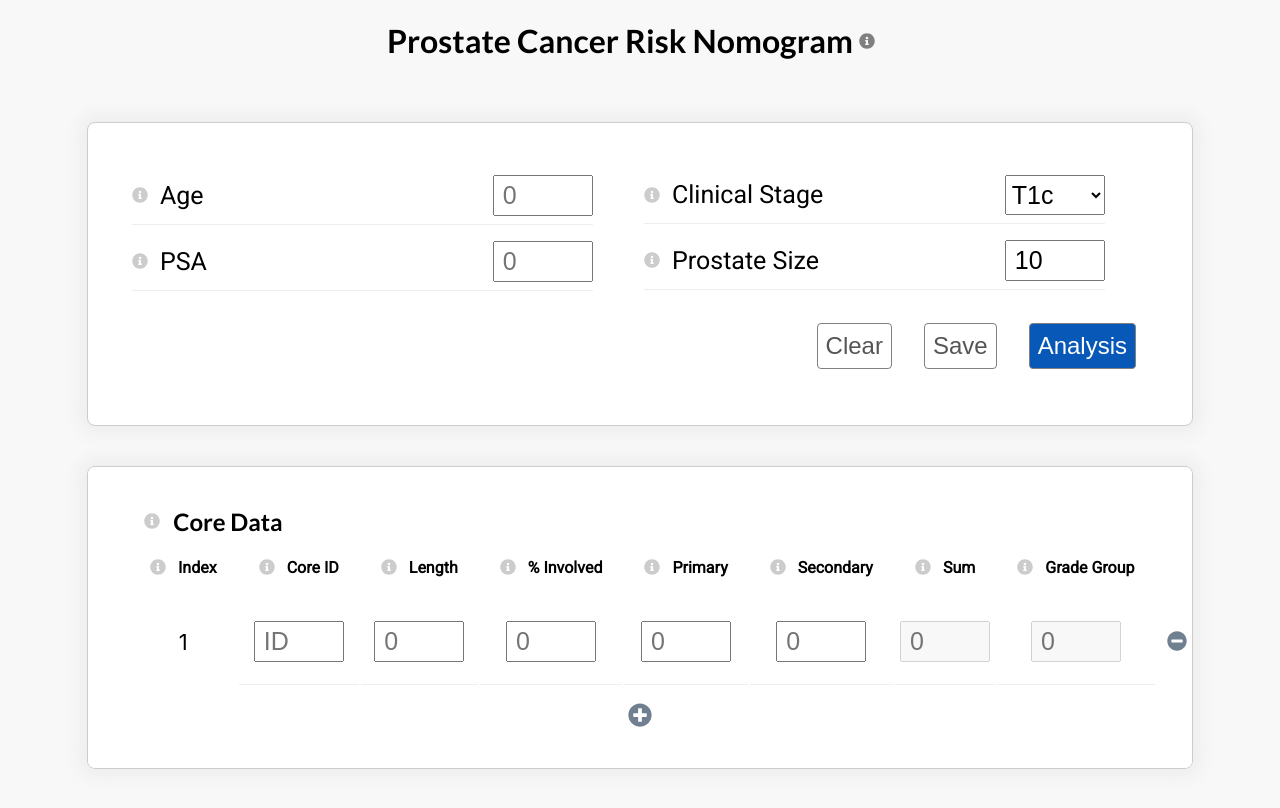
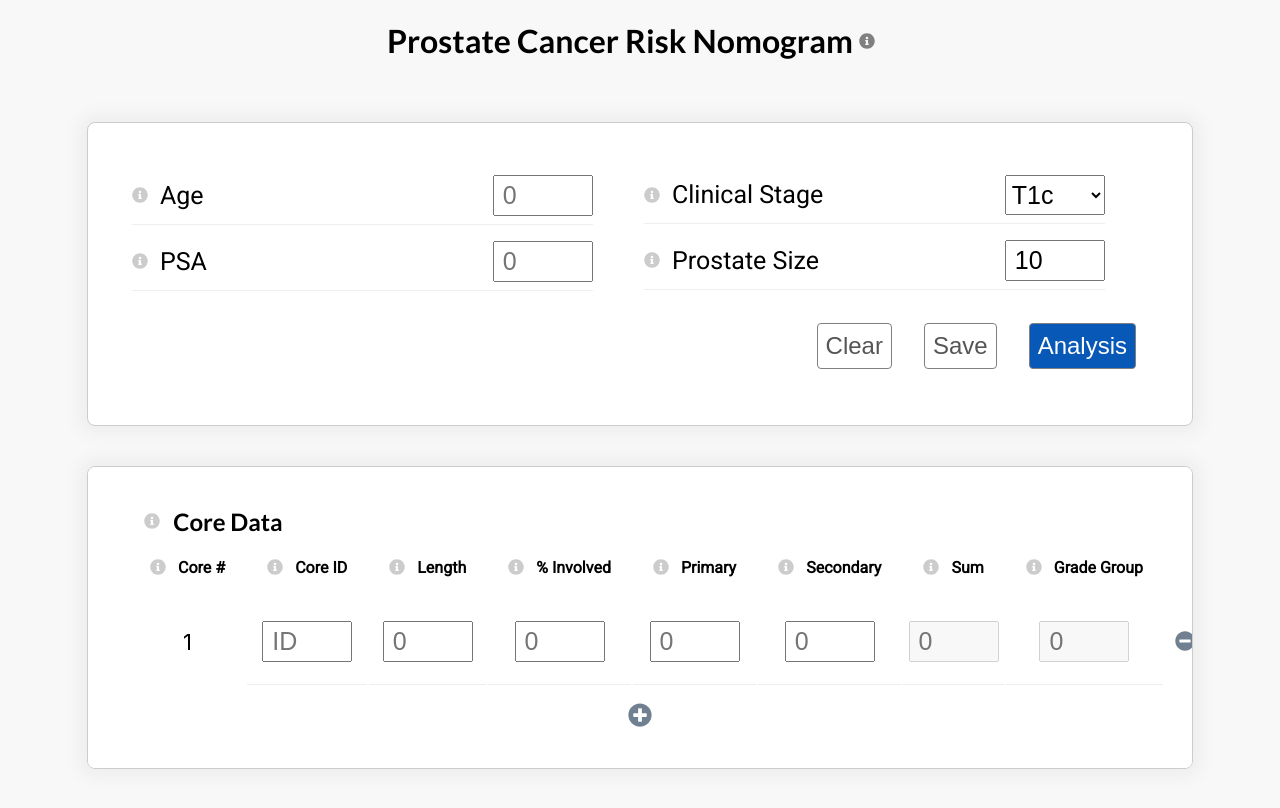
Before and after one commit to vidman22/nccn-risk-calculator, a React (Create React App) app: page / in a window 1280 px wide. Built offline with nearby package versions, Linux system fonts and the light colour scheme; what @react-pdf/renderer would draw is missing.

Commit message:
core id to core #

```diff
--- a/src/containers/CoreDataTable/CoreDataTable.tsx
+++ b/src/containers/CoreDataTable/CoreDataTable.tsx
@@ -18,11 +18,6 @@ type Props = {
 export default function CoreDataTable({ addCore, removeCore, setCores, cores }: Props) {
     // const [scrollPosition, setSrollPosition] = useState(0);
     const [showWarning, setShowWarning] = useState(false);
-
-    // const handleScroll = () => {
-    //     const position = window.pageYOffset;
-    //     setSrollPosition(position);
-    // };
 
     const calculateGradeGroup = (gleasonPrimary: number, gleasonSecondary: number) => {
         if (gleasonPrimary < 3 || gleasonSecondary < 3) {
--- a/src/data/coreData.ts
+++ b/src/data/coreData.ts
@@ -143,7 +143,7 @@ export const coreData = {
 } as CoreData;
 
 export const coreHeaders = [
-    { name: 'Index', description: 'The core\'s index' },
+    { name: 'Core #', description: 'The core\'s number' },
     { name: 'Core ID', description: 'This is the arbitrary label from the lab, not needed for calculation' },
     { name: 'Length', description: 'The length of the core in millimeters' },
     { name: '% Involved', description: 'The percentage of the core that shows abnormality' },
```
